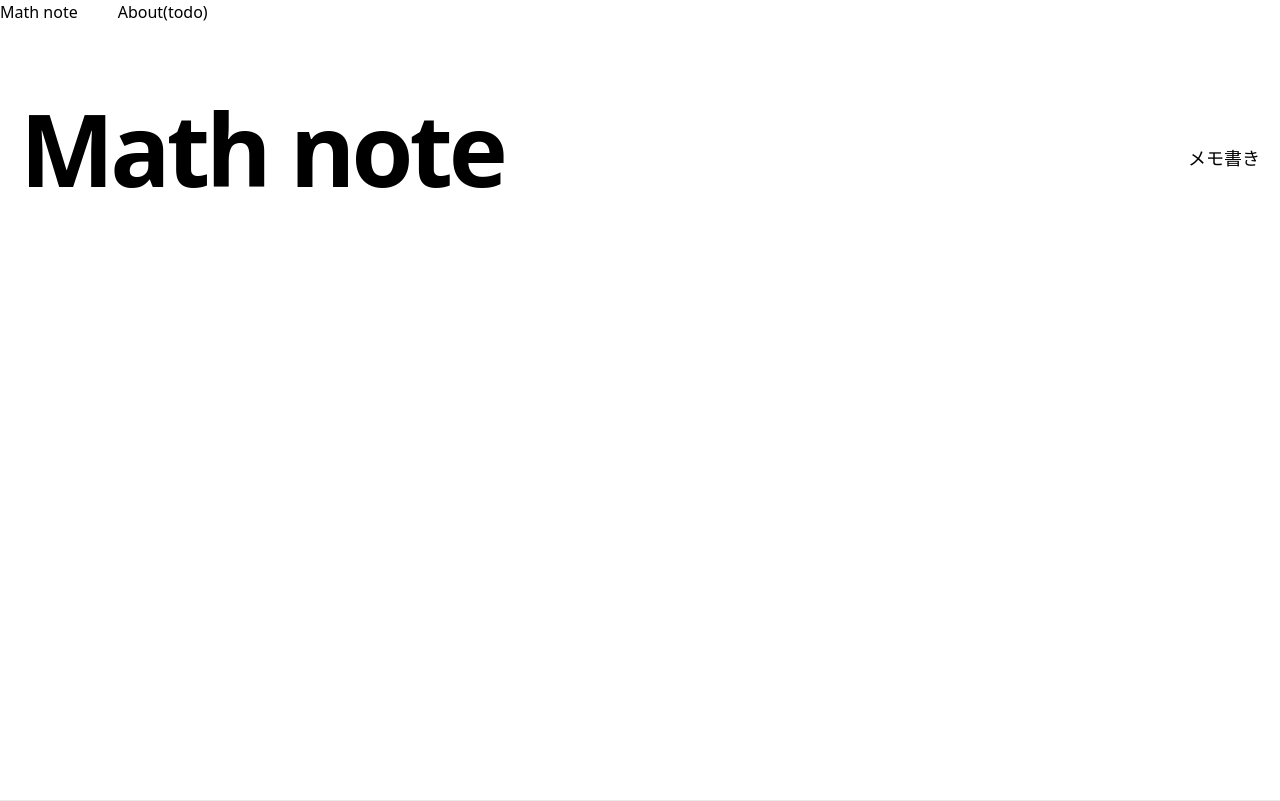
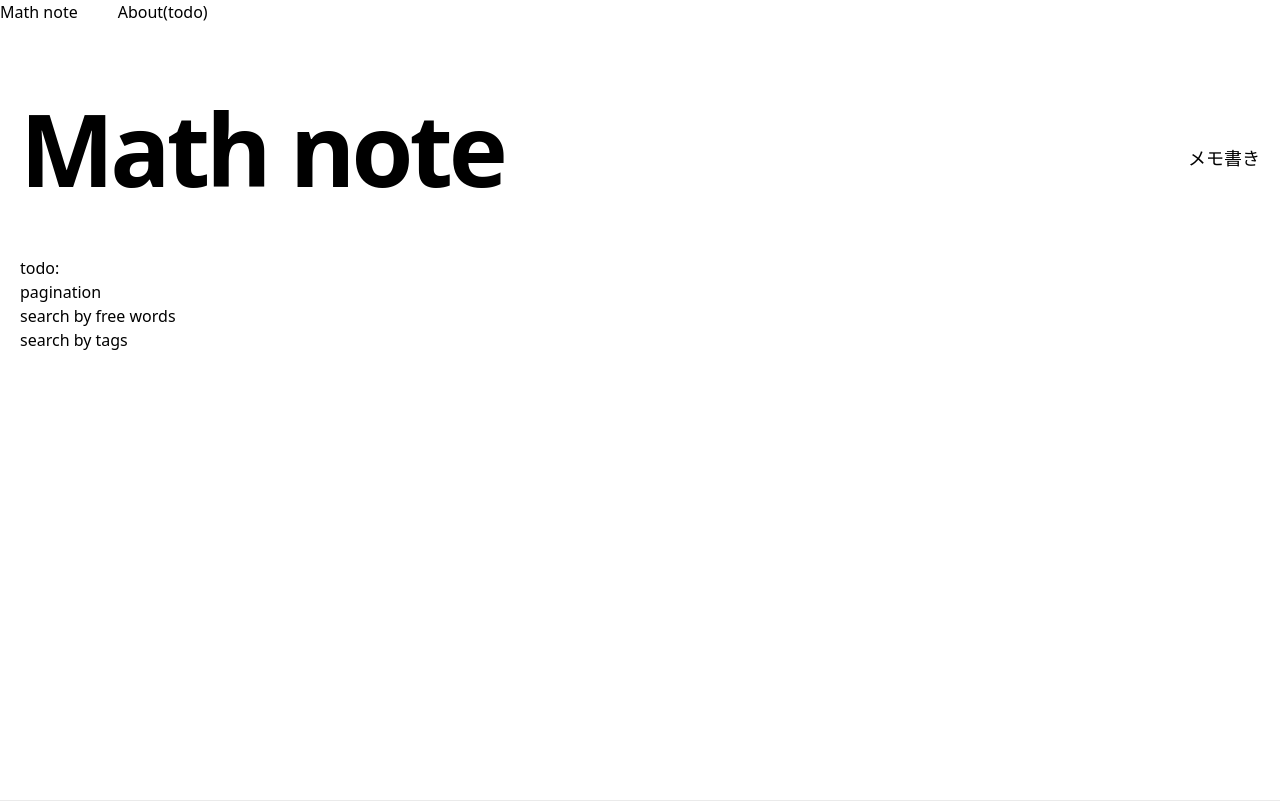
Before and after one commit to nagaokayuji/math-note, a Next.js app: page /about in a window 1280 px wide. Built offline with nearby package versions, Linux system fonts and the light colour scheme.

Commit message:
add todo

```diff
--- a/pages/about.tsx
+++ b/pages/about.tsx
@@ -12,6 +12,12 @@ const Index = () => {
         </Head>
         <Container>
           <Intro />
+          <h3>todo:</h3>
+          <ul>
+            <li>pagination</li>
+            <li>search by free words</li>
+            <li>search by tags</li>
+          </ul>
         </Container>
       </Layout>
     </>
```
